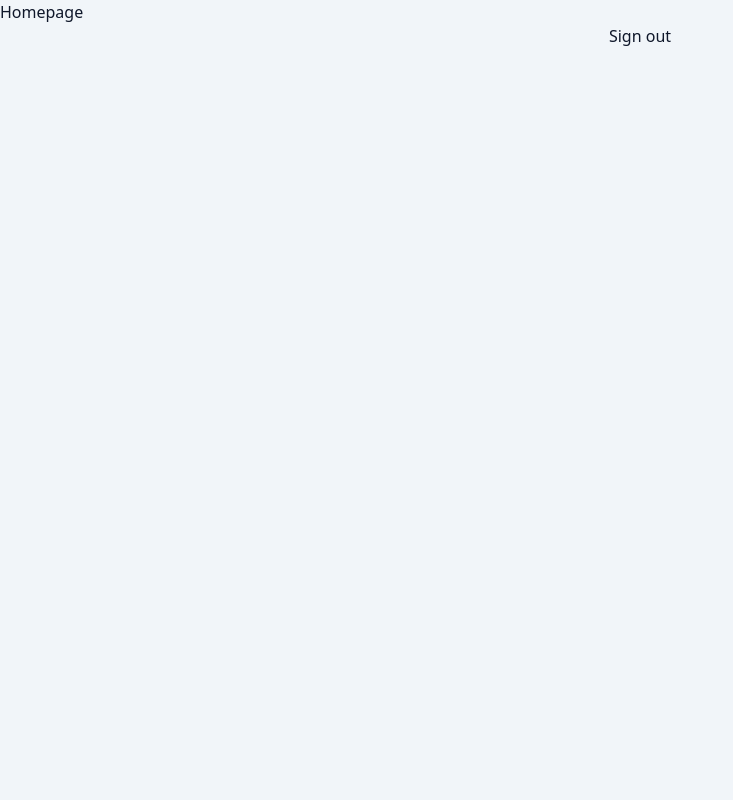
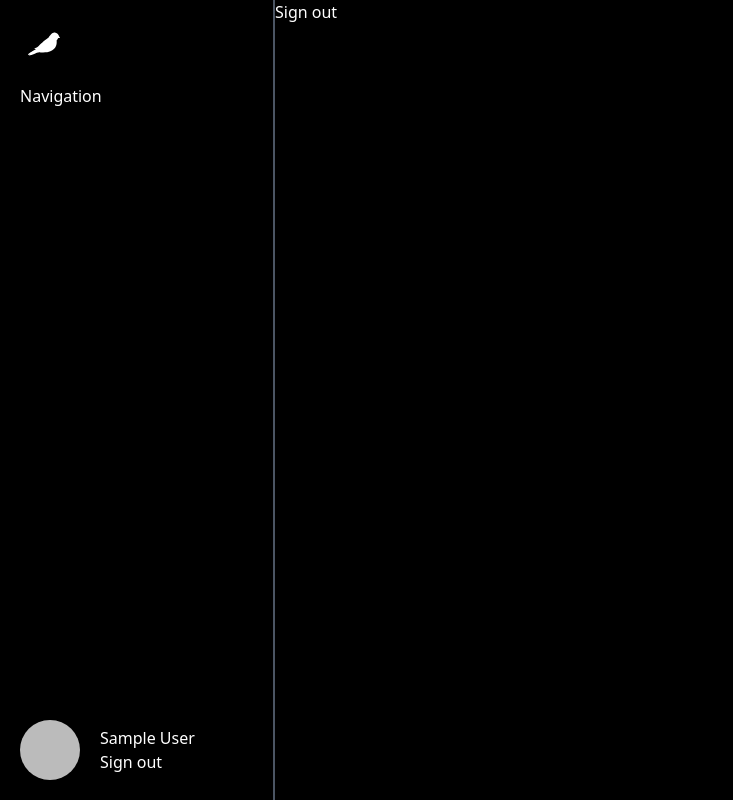
Before and after one commit to amincharoliya/DoveVerse, a Next.js app: page / in a window 1280 px wide. Shown: the whole page, without its empty margins (0-733 px from the left). Built offline with nearby package versions, Linux system fonts and the light colour scheme; no server answers; sample sign-in values are in the browser's storage.

Commit message:
Add SidebarLeft, Logo and UserBlock

```diff
--- a/next.config.js
+++ b/next.config.js
@@ -1,6 +1,9 @@
 /** @type {import('next').NextConfig} */
 const nextConfig = {
-  reactStrictMode: true,
-}
+	reactStrictMode: true,
+	images: {
+		domains: ['avatars.githubusercontent.com'],
+	},
+};
 
-module.exports = nextConfig
+module.exports = nextConfig;
--- /dev/null
+++ b/src/components/sidebarLeft/Logo.js
@@ -0,0 +1,16 @@
+import Dove from '@/icons/Dove';
+import Link from 'next/link';
+import React from 'react';
+
+export default function Logo() {
+	return (
+		<div className="mb-4">
+			<Link
+				href={'/'}
+				className="flex justify-center items-center h-12 w-12 rounded-full hover:bg-gray-500/30"
+			>
+				<Dove className="h-8 w-8 fill-white inline-block" />
+			</Link>
+		</div>
+	);
+}
--- /dev/null
+++ b/src/components/sidebarLeft/SidebarLeft.js
@@ -0,0 +1,13 @@
+import React from 'react';
+import UserBlock from './UserBlock';
+import Logo from './Logo';
+
+export default function SidebarLeft() {
+	return (
+		<header className="fixed flex h-screen w-[68px] flex-col overflow-y-auto xs:w-[88px] xl:w-[275px] p-5 border-r-gray-600 border-r-2">
+			<Logo />
+			<p>Navigation</p>
+			<UserBlock />
+		</header>
+	);
+}
--- /dev/null
+++ b/src/components/sidebarLeft/UserBlock.js
@@ -0,0 +1,19 @@
+import React from 'react';
+import { signOut, useSession } from 'next-auth/react';
+import Image from 'next/image';
+
+export default function UserBlock() {
+	const { data: session } = useSession();
+	const { name, image } = session.user;
+	return (
+		<div className="mt-auto flex justify-start w-full items-center">
+			<div className="rounded-full overflow-hidden mr-5">
+				<Image src={image} height={60} width={60} alt={name} />
+			</div>
+			<div>
+				<p>{name}</p>
+				<button onClick={signOut}>Sign out</button>
+			</div>
+		</div>
+	);
+}
--- /dev/null
+++ b/src/components/sidebarLeft/index.js
@@ -0,0 +1,2 @@
+import SidebarLeft from './SidebarLeft';
+export default SidebarLeft;
--- a/src/icons/Dove.js
+++ b/src/icons/Dove.js
@@ -1,4 +1,4 @@
-export default function Twitter({ className = '' }) {
+export default function Dove({ className = '' }) {
 	return (
 		<svg
 			aria-hidden="true"
--- a/src/pages/index.js
+++ b/src/pages/index.js
@@ -1,4 +1,5 @@
-import { signIn, signOut, useSession } from 'next-auth/react';
+import SidebarLeft from '@/components/sidebarLeft';
+import { signOut, useSession } from 'next-auth/react';
 import { useRouter } from 'next/router';
 
 export default function Home() {
@@ -15,9 +16,13 @@ export default function Home() {
 	}
 
 	return (
-		<main className="flex flex-col font-inter font-medium text-slate-900 dark:text-white bg-slate-100 dark:bg-slate-900 min-h-screen">
-			Homepage <br />
-			<button onClick={() => signOut()}>Sign out</button>
-		</main>
+		<div className="bg-black flex justify-center w-full">
+			<div className="w-full flex flex-row font-inter font-medium text-white min-h-screen max-w-7xl">
+				<SidebarLeft />
+				<main className="flex-1 flex-grow ml-[68px] xs:ml-[88px] xl:ml-[275px]">
+					<button onClick={() => signOut()}>Sign out</button>
+				</main>
+			</div>
+		</div>
 	);
 }
--- a/src/pages/login/index.js
+++ b/src/pages/login/index.js
@@ -4,7 +4,7 @@ import { useSession } from 'next-auth/react';
 import { useRouter } from 'next/router';
 
 import LoginModal from '@/components/modals/LoginModal';
-import Twitter from '@/icons/Dove';
+import Dove from '@/icons/Dove';
 
 export default function LoginScreen() {
 	const { status, data: session } = useSession();
@@ -26,12 +26,12 @@ export default function LoginScreen() {
 						fill={true}
 						alt="welcome-image"
 					/>
-					<Twitter className="h-full w-[80%] fill-[#1d9bf0] p-2 lg:p-14 relative" />
+					<Dove className="h-full w-[80%] fill-[#1d9bf0] p-2 lg:p-14 relative" />
 				</div>
 				<div className="flex grow items-center justify-center p-5 lg:pt-5 pt-0 lg:p-1 bg-black text-white">
 					<div className="flex w-full items-center justify-start p-12">
 						<div className="flex flex-col gap-5">
-							<Twitter className="w-10 fill-white" />
+							<Dove className="w-10 fill-white" />
 							<h1 className="mb-12 text-5xl font-extrabold">
 								{"See What's happening now"}
 							</h1>
```
